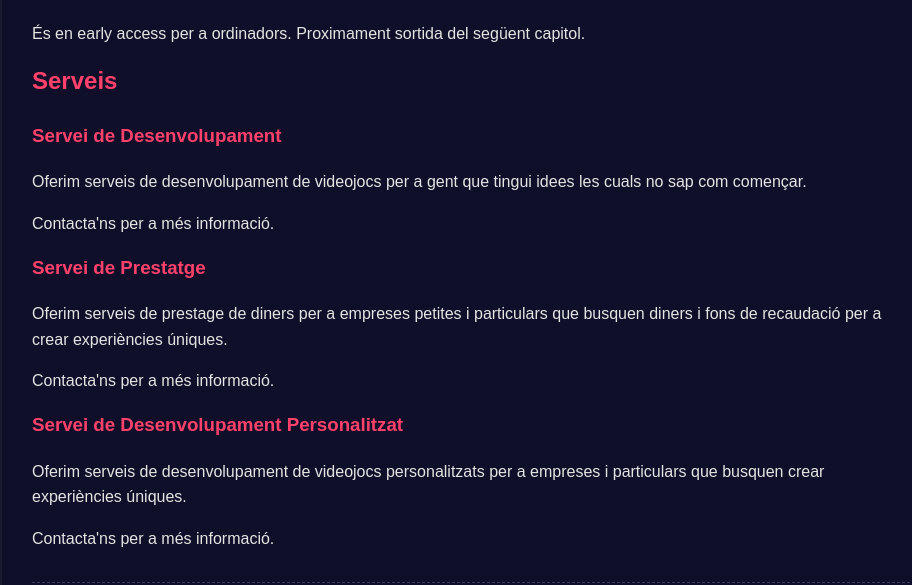
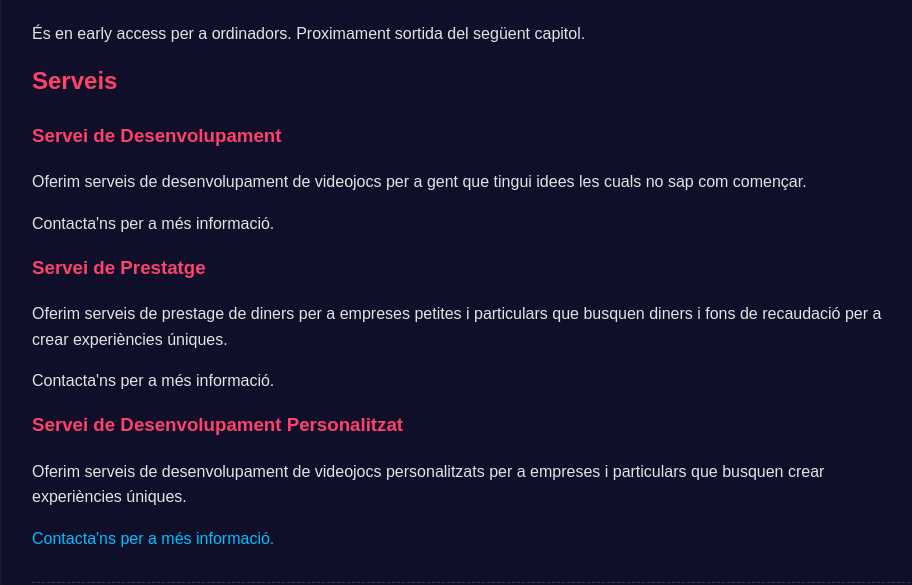
Before and after one commit to hucu428/pweb, a plain HTML site: page cataleg.html in a window 1280 px wide. Shown: the part 1710-2295 px from the top of the page, without its empty margins (8-920 px from the left). Drawn offline with Linux system fonts and the light colour scheme.

Commit message:
Cataleg serveis

```diff
--- a/cataleg.html
+++ b/cataleg.html
@@ -81,7 +81,7 @@
                     </header>
                     <p>Oferim serveis de desenvolupament de videojocs personalitzats per a empreses i particulars que busquen crear experiències úniques.</p>
                     <footer>
-                        <p>Contacta'ns per a més informació.</p>
+                        <a href="contacte.html"><p>Contacta'ns per a més informació.</p></a>
                     </footer>
                 </article>
             </section>
```
